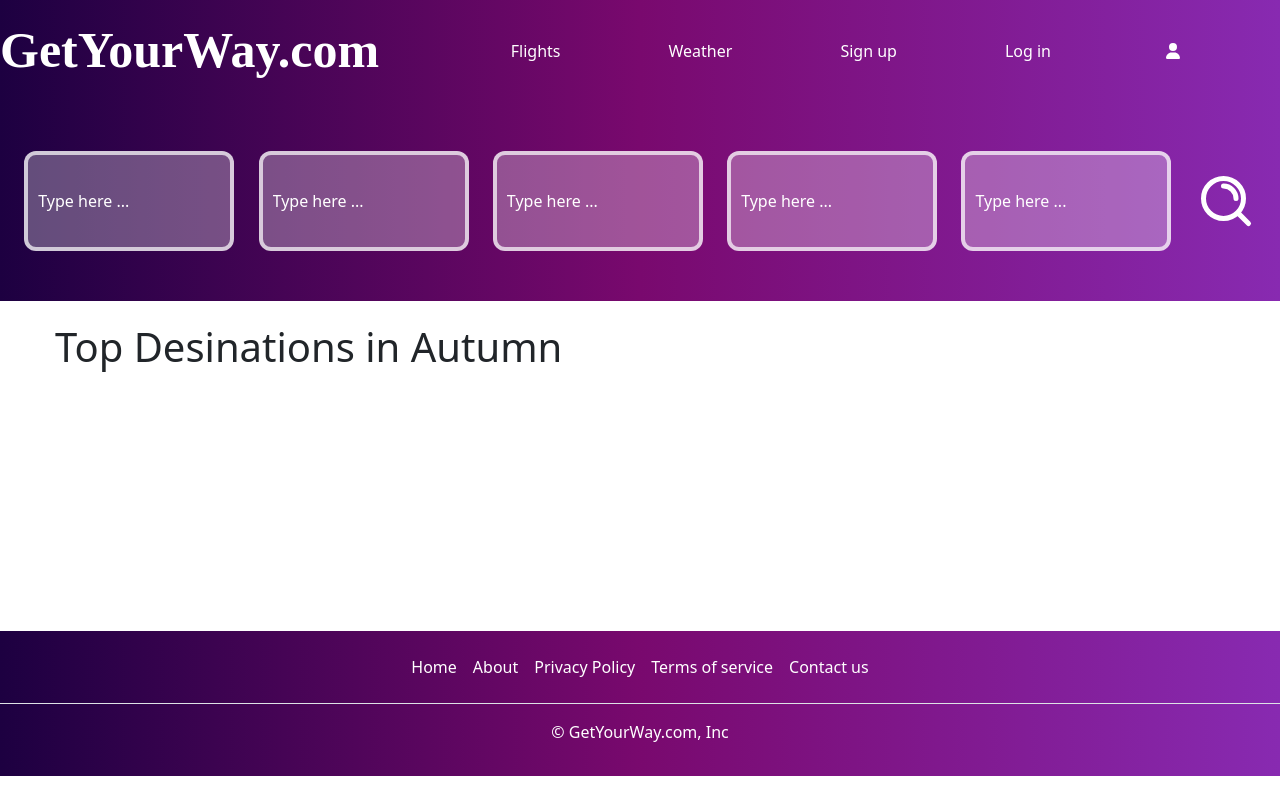
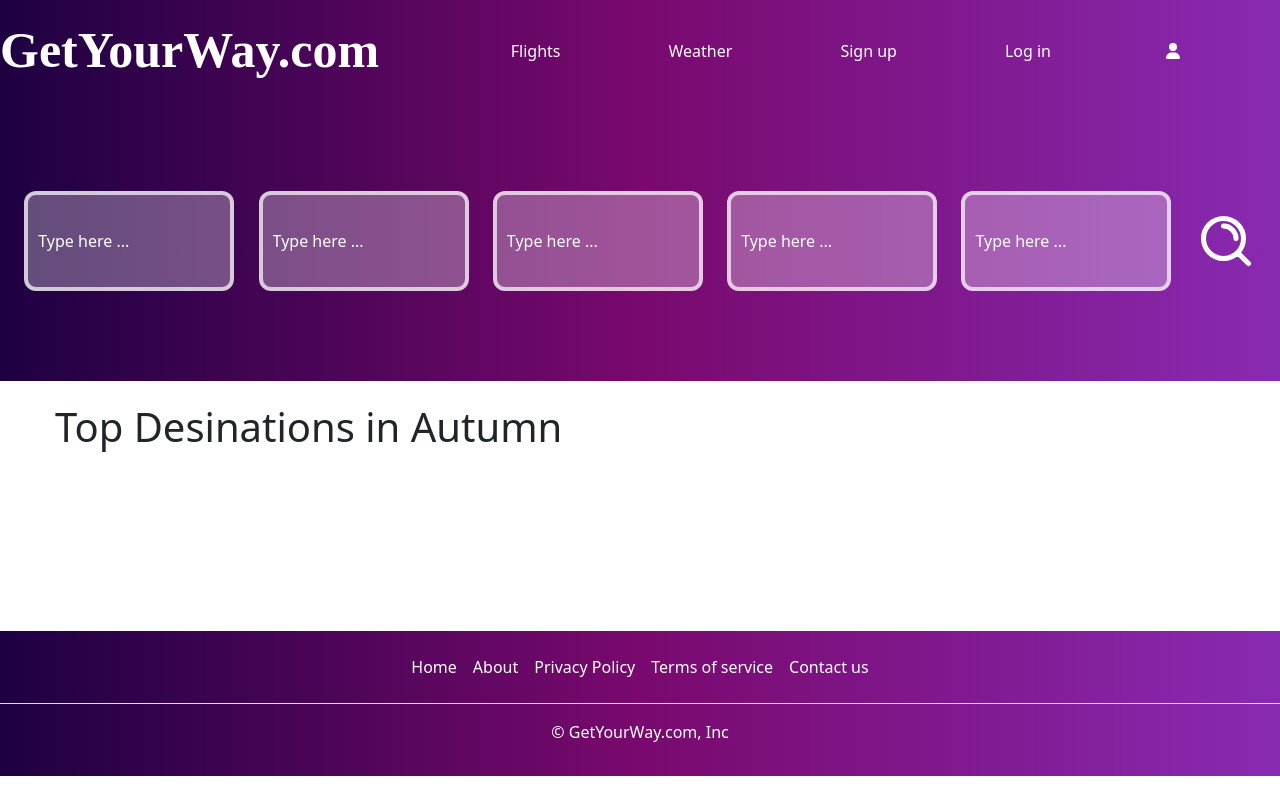
Before and after one commit to eclonghurst/SkyTwoFlyFront, a React (Create React App) app: page / in a window 1280 px wide. Built offline with nearby package versions, Linux system fonts and the light colour scheme.

Commit message:
added more height to buttonbar

```diff
--- a/src/CssFiles/ButtonCSS.css
+++ b/src/CssFiles/ButtonCSS.css
@@ -7,7 +7,7 @@
   justify-content: space-evenly;
   align-items: center;
   flex-wrap: wrap;
-  height: 200px;
+  height: 280px;
   /* background-color: rgb(150, 62, 150); */
   background: rgb(29,0,65);
   background: linear-gradient(90deg, rgba(29,0,65,1) 0%, rgba(121,9,110,1) 50%, rgba(136,42,177,1) 100%);
@@ -16,7 +16,7 @@
 /* onClick border (removed) */
 .autocompleteInputField:focus {
   outline: none;
-}x
+}
 
 .autocomplete-container {
     position: relative;
```
